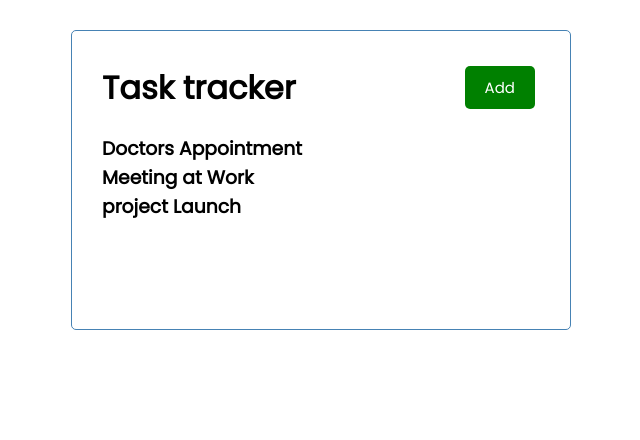
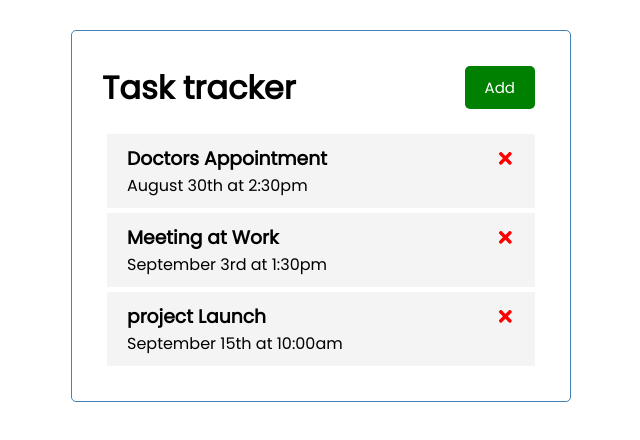
Before and after one commit to brian-ambani/react-app, a React (Create React App) app: page / in a window 1280 px wide. Shown: the top 440 px of the page, without its empty margins (319-959 px from the left). Built offline with nearby package versions, Linux system fonts and the light colour scheme.

Commit message:
updated the task-tracker-app

```diff
--- a/package.json
+++ b/package.json
@@ -8,6 +8,8 @@
     "@testing-library/user-event": "^13.5.0",
     "react": "^18.2.0",
     "react-dom": "^18.2.0",
+    "react-icon": "^1.0.0",
+    "react-icons": "^4.10.1",
     "react-scripts": "5.0.1",
     "web-vitals": "^2.1.4"
   },
--- a/src/App.js
+++ b/src/App.js
@@ -1,5 +1,5 @@
 import Header from "./components/Header";
-import Task from "./components/Task";
+import Tasks from "./components/Tasks";
 import { useState } from 'react'
 
 function App() {
@@ -23,11 +23,22 @@
         reminder: false,
     }
 ])
-  const name = 'Brain'
+
+// Delete task
+
+const deleteTask = (id) => {
+  setTask(tasks.filter((task)=> task.id !== id))
+}
   return (
     <div className="container">
       <Header />
-      <Task tasks={tasks}/>
+      {tasks.length > 0 ?(
+        <Tasks tasks={tasks} onDelete=
+        {deleteTask}/>
+      ): (
+        'No Active Task'
+      )}
+
     </div>
   );
 }
--- a/src/components/Task.js
+++ b/src/components/Task.js
@@ -1,12 +1,13 @@
+import { FaTimes } from 'react-icons/fa'
 
-
-const Task = ({ tasks }) => {
-    return (
-    <>
-    {tasks.map((task) => (
-        <h3 key={task.id}>{task.text}</h3>
-    ))}
-    </>
+const Task = ({ task, onDelete }) => {
+  return (
+    <div className='task'>
+        <h3>{task.text} <FaTimes style={{color: 'red', cursor:
+        'pointer'}}
+        onClick={() => onDelete(task.id)}/></h3>
+        <p>{task.day}</p>
+    </div>
   )
 }
 
--- /dev/null
+++ b/src/components/Tasks.js
@@ -0,0 +1,13 @@
+import Task from "./Task"
+
+const Tasks = ({ tasks, onDelete }) => {
+    return (
+    <>
+    {tasks.map((task) => (
+        <Task key={task.id} task={task} onDelete={onDelete} />
+    ))}
+    </>
+  )
+}
+
+export default Tasks
```
Also changed, not shown: 1 other file (tests, documents, lock files or other folders).
